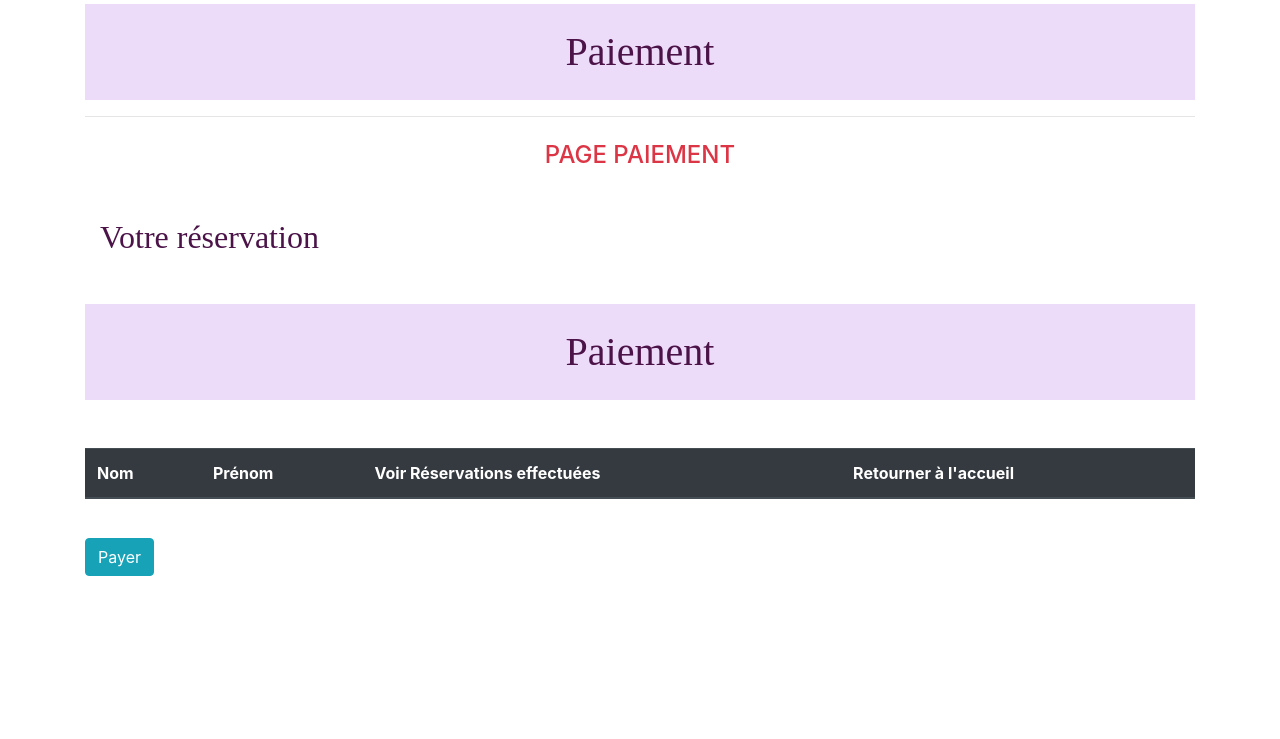
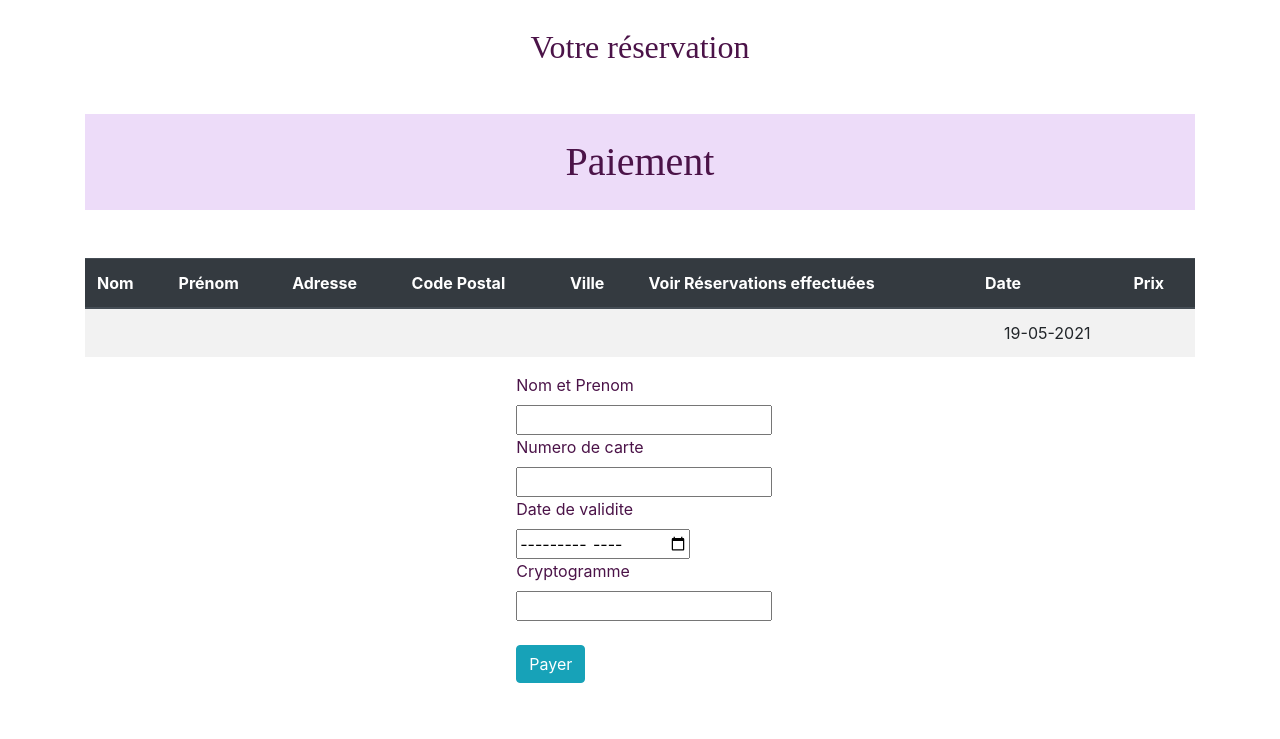
Before and after one commit to PriscaR78/fetes_un_voeu, a Symfony app: template templates/pagePaiement.html.twig in a window 1280 px wide. Shown: the part 140-879 px from the top of the page. Before the commit the page ends 716 px from the top, so only its background shows below. Run offline with Twig, Linux system fonts and the light colour scheme; the template is opened without the code that fills it, so the values that code supplies are empty; some libraries are stand-ins or nearby versions; some web fonts are replaced.

Commit message:
reservation.html.twig

```diff
--- a/templates/pagePaiement.html.twig
+++ b/templates/pagePaiement.html.twig
@@ -1,13 +1,10 @@
 {% extends 'modeleConnexion.html.twig' %}
 {% block body %}
-    <div class="container mt-4">
-        <h1 class="text-center p-4" style="background-color: #EDDCF9">Paiement</h1>
-        <hr>
-        <div class="container mt-4">
-            <h4 class="text-danger text-center mt-4">PAGE PAIEMENT</h4>
-            <h2 class="mt-5">Votre réservation</h2>
-        </div>
-    </div>
+
+
+
+            <h2 class="mt-5 text-center">Votre réservation</h2>
+
     <div class="container mt-4">
         <h1 class="text-center mt-5 mb-5 p-4" style="background-color: #EDDCF9">Paiement</h1>
         {% for message in app.flashes('success') %}
@@ -27,23 +24,50 @@
             <tr>
                 <th scope="col">Nom</th>
                 <th scope="col">Prénom</th>
+                <th scope="col">Adresse</th>
+                <th scope="col">Code Postal</th>
+                <th scope="col">Ville</th>
                 <th scope="col">Voir Réservations effectuées</th>
-                <th scope="col">Retourner à l'accueil</th>
+                <th scope="col">Date </th>
+                <th scope="col">Prix</th>
             </tr>
             </thead>
             <tbody class="text-center">
 
                 <tr>
 
-                    {#<td>{{ reservation.pack.nom }}</td>#}
-{#                    <td><a href="{{ path('resa_client', {'id': user.id }) }}"><img src="{{ asset('images/loupe.png') }}" alt="voir"></a></td>#}
-{#                    <td><a href="{{ path('/')}}"><img src="{{ asset('images/delete.png') }}" alt="accueil"></a></td>#}
+
+                    <td>{{ reservation.user.nom }}</td>
+                    <td>{{ reservation.user.prenom }}</td>
+                    <td>{{ reservation.user.adresse}}</td>
+                    <td>{{ reservation.user.cp}}</td>
+                    <td>{{ reservation.user.ville}}</td>
+                    <td>{{ reservation.pack.nom }}</td>
+                    <td>{{ reservation.date | date('d-m-Y')}}</td>
+                    <td>{{ reservation.pack.prix }}</td>
+
                 </tr>
-{#je déteste git#}
             </tbody>
         </table>
-        <button class="btn btn-info mt-4 mb-4" type="submit">Payer</button>
+        <div class="container w-25">
+        <form action="">
+        <label for="nom">Nom et Prenom </label>
+        <input  name="nom" type="text">
+        <label for="numero">Numero de carte </label>
+        <input name="numero" type="text">
+        <label for="date">Date de validite </label>
+        <input name="month" type="month">
+        <label for="crypto">Cryptogramme</label>
+        <input name="crypto" type="text">
+
+
+
+
+            <button class="btn btn-info mt-4 mb-4" type="submit">Payer</button>
+
+        </form>
+        </div>
     </div>
 
-    {{ reservation.id }}
+
         {% endblock %}
```
